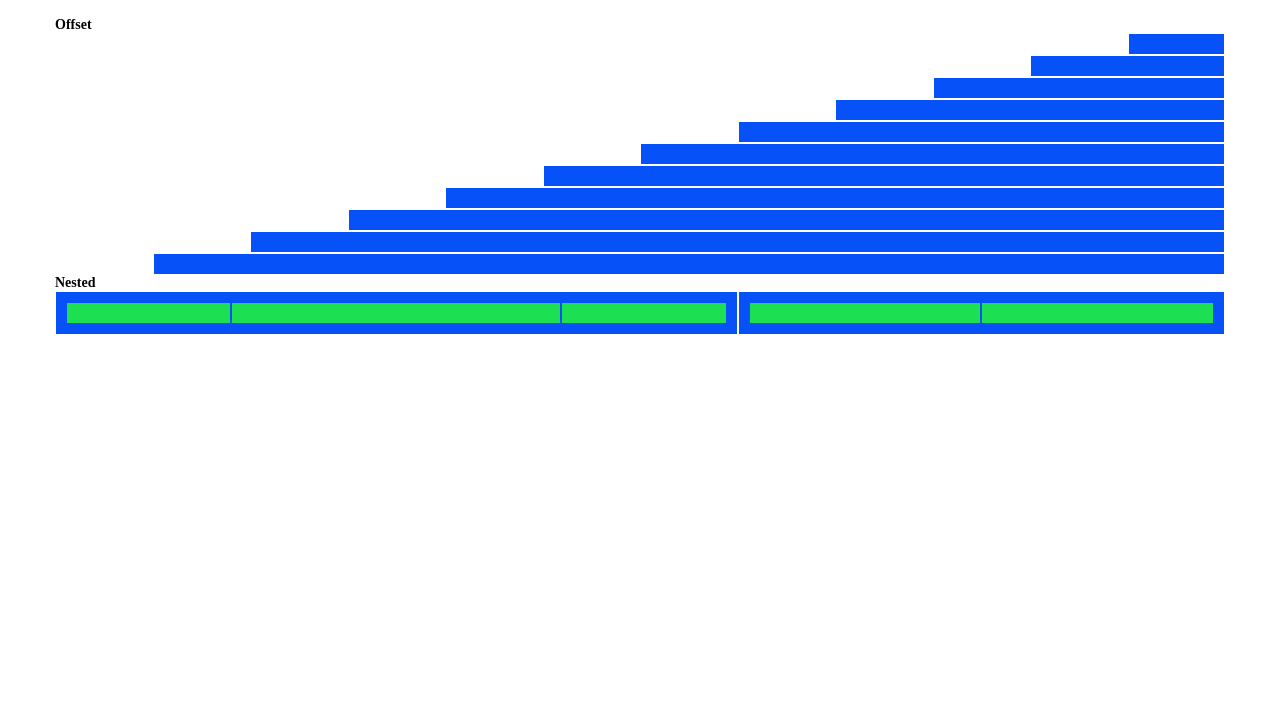
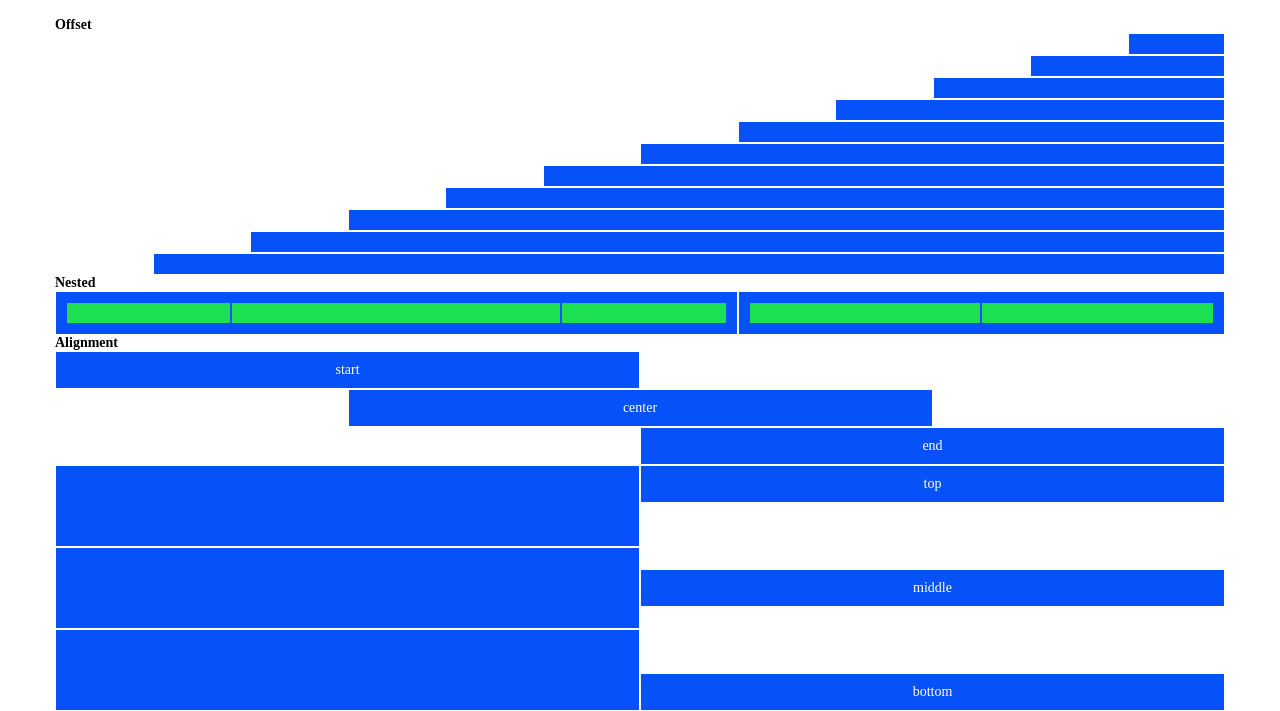
Before and after one commit to AsiaDeMartino/html-css-12bool, a plain HTML site: page index.html in a window 1280 px wide. Shown: the part 443-1154 px from the top of the page. Before the commit the page ends 800 px from the top, so only its background shows below. Drawn offline with Linux system fonts and the light colour scheme.

Commit message:
aggiunto "alignment"

```diff
--- a/css/style.css
+++ b/css/style.css
@@ -24,6 +24,34 @@ h1{
     border: 1px solid rgb(6, 81, 248);
 }
 
+.padding {
+    padding: 40px 0;
+}
+
+.justify-start{
+    justify-content: flex-start;
+}
+
+.justify-center{
+    justify-content: center;
+}
+
+.justify-end{
+    justify-content: flex-end;
+}
+
+.align-start{
+    align-items: flex-start;
+}
+
+.align-center{
+    align-items: center;
+}
+
+.align-end{
+    align-items: flex-end;
+}
+
 /* DEBUG */
 
 .debug [class="col"]{
--- a/index.html
+++ b/index.html
@@ -152,5 +152,30 @@
             </div>
         </div>
     </div>
+
+    <div class="container">
+        <h1>Alignment</h1>
+        <div class="row justify-start">
+            <div class="col-6">start</div>
+        </div>
+        <div class="row justify-center">
+            <div class="col-6">center</div>
+        </div>
+        <div class="row justify-end">
+            <div class="col-6">end</div>
+        </div>
+        <div class="row align-start">
+            <div class="col-6 padding"></div>
+            <div class="col-6">top</div>
+        </div>
+        <div class="row align-center">
+            <div class="col-6 padding"></div>
+            <div class="col-6">middle</div>
+        </div>
+        <div class="row align-end">
+            <div class="col-6 padding"></div>
+            <div class="col-6">bottom</div>
+        </div>
+    </div>
 </body>
 </html>
```
